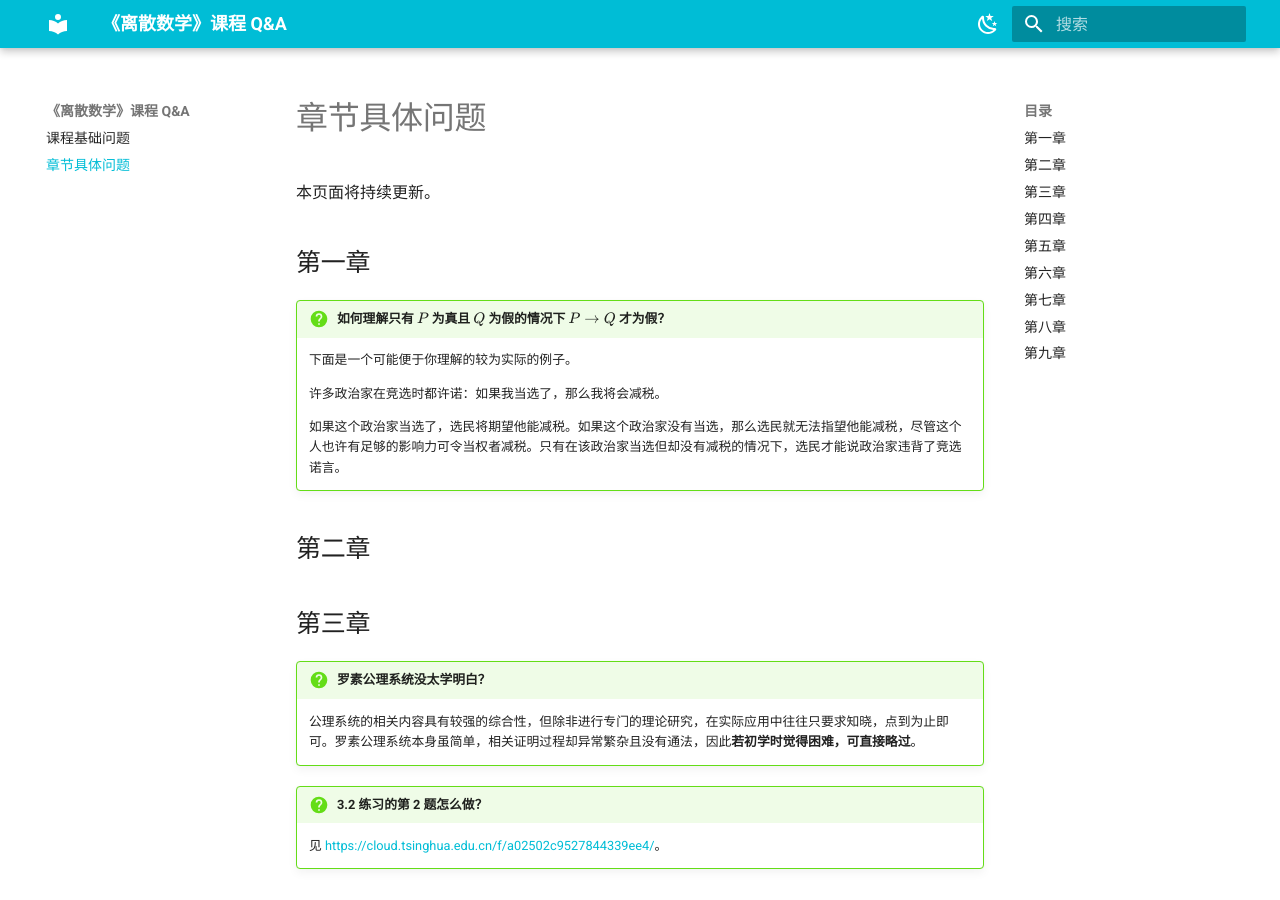
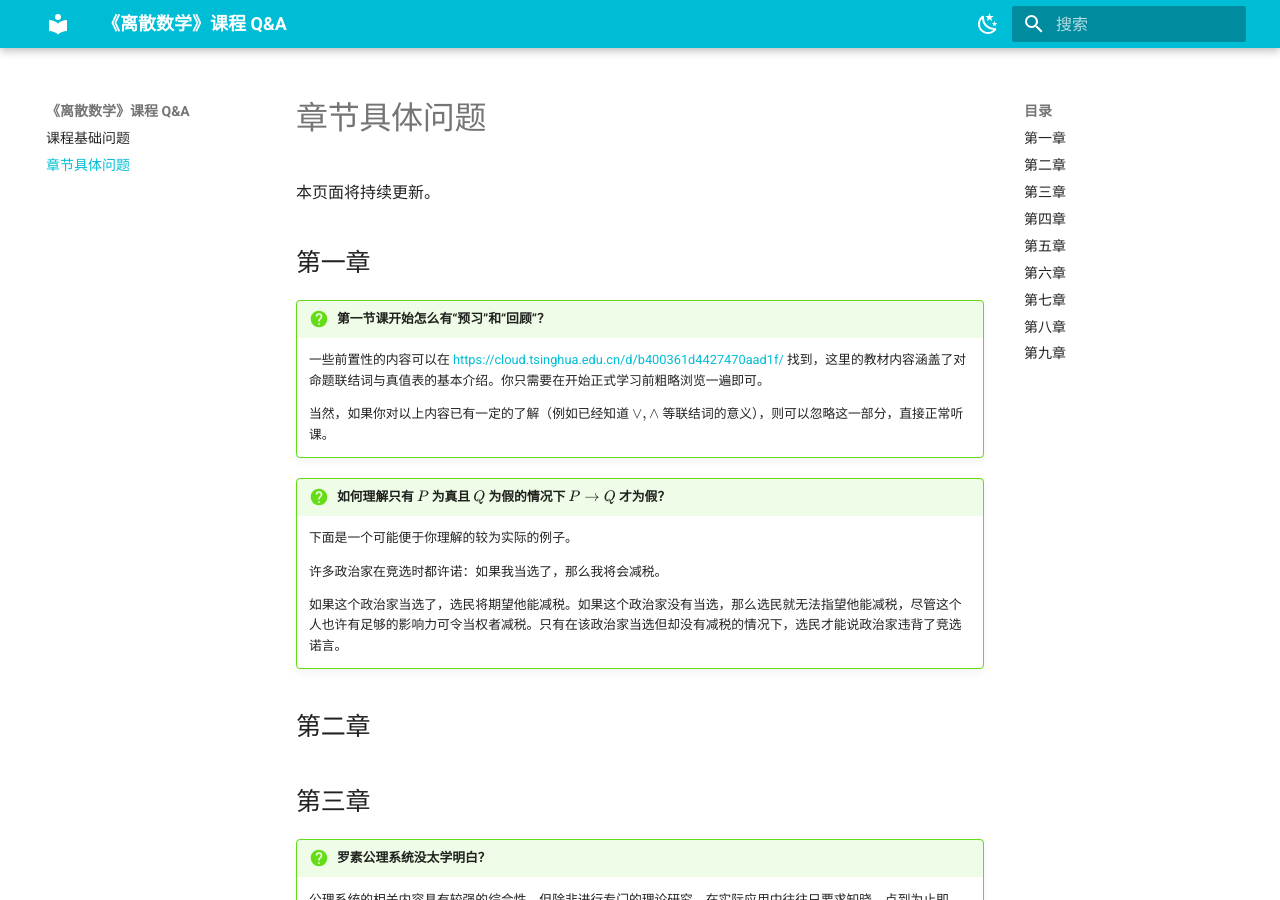
Before and after one commit to 1592063346/XuetangCourses, an MkDocs documentation site: the page built from docs/dm-qa-main.md, in a window 1280 px wide and 900 px high. Built offline with MkDocs 1.6.1 and Material for MkDocs 9.7.7, drawn with Linux system fonts in a browser that asks for light colours; formulas are drawn with MathJax 3; comment, search, counter and statistics services are not loaded.

Commit message:
Add a question

```diff
--- a/docs/dm-qa-main.md
+++ b/docs/dm-qa-main.md
@@ -7,6 +7,12 @@ comments: true
 本页面将持续更新。
 
 ## 第一章
+
+!!! question "第一节课开始怎么有“预习”和“回顾”？"
+
+    一些前置性的内容可以在 [https://cloud.tsinghua.edu.cn/d/b400361d4427470aad1f/](https://cloud.tsinghua.edu.cn/d/b400361d4427470aad1f/) 找到，这里的教材内容涵盖了对命题联结词与真值表的基本介绍。你只需要在开始正式学习前粗略浏览一遍即可。
+
+    当然，如果你对以上内容已有一定的了解（例如已经知道 $\vee, \wedge$ 等联结词的意义），则可以忽略这一部分，直接正常听课。
 
 !!! question "如何理解只有 $P$ 为真且 $Q$ 为假的情况下 $P \rightarrow Q$ 才为假？"
 
```
